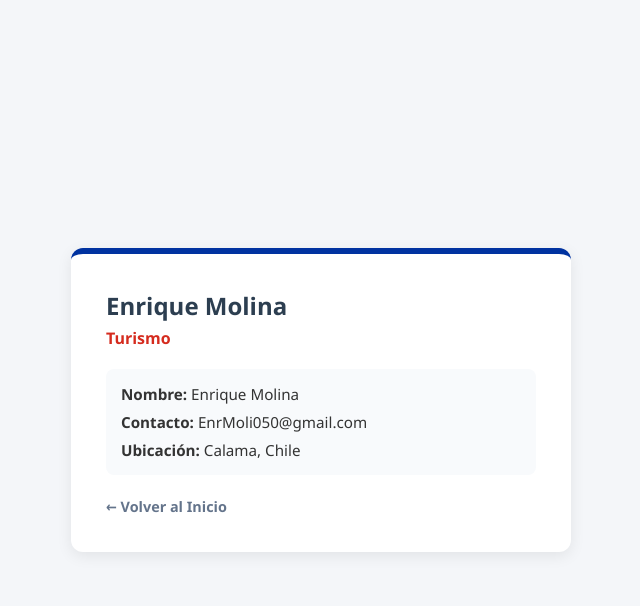
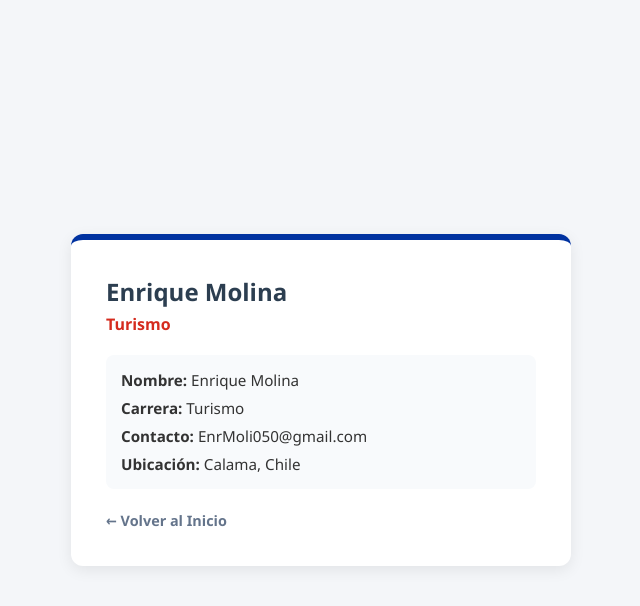
Before and after one commit to LuisG105/ProyectoWeb, a Django app: page /acerca/ in a window 1280 px wide. Shown: the top 606 px of the page, without its empty margins (319-959 px from the left). Run offline with Django 5.2, Linux system fonts and the light colour scheme.

Commit message:
Cambios de html

```diff
--- a/templates/acerca.html
+++ b/templates/acerca.html
@@ -92,6 +92,7 @@
 
         <div class="datos">
             <p><strong>Nombre:</strong> {{ perfil.nombre }}</p>
+            <p><strong>Carrera:</strong> {{ perfil.carrera }}</p>
             <p><strong>Contacto:</strong> {{ perfil.correo }}</p>
             <p><strong>Ubicación:</strong> {{ perfil.region }}</p>
         </div>
```
